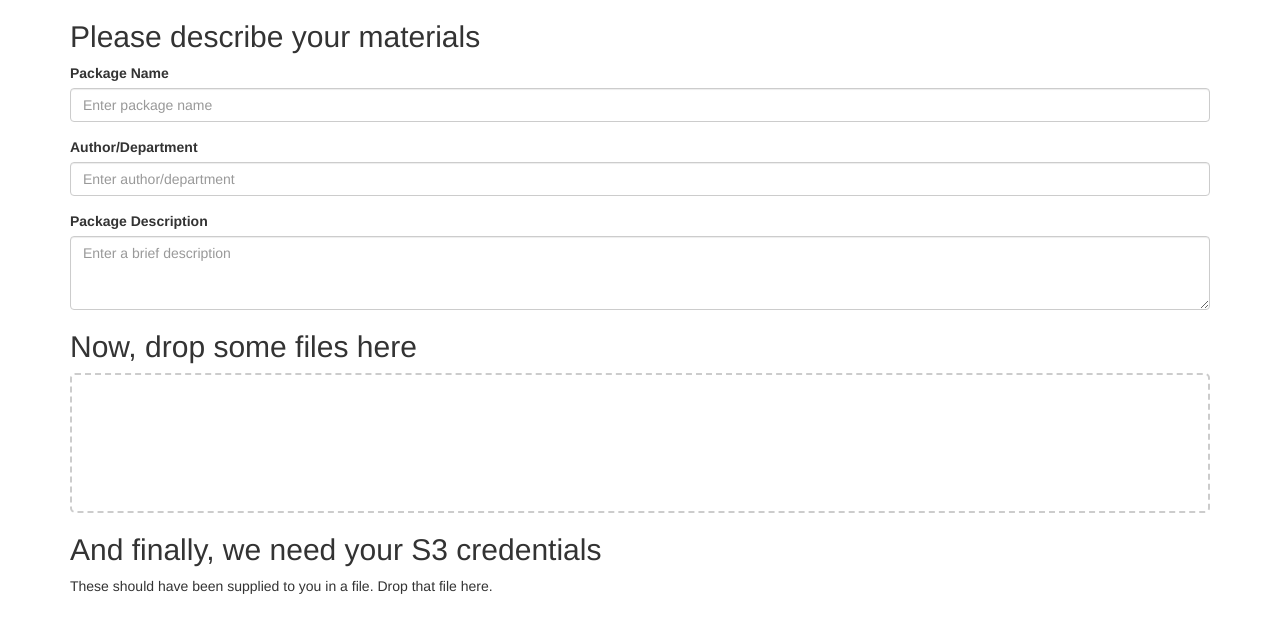
After one commit to aaronhelton/dhl-collector, a PHP site: page /package.php in a window 1280 px wide. The commit adds this page. Shown: the top 633 px of the page. Run offline with PHP 8.4, Linux system fonts and the light colour scheme; some libraries are stand-ins or nearby versions.

Commit message:
moved to PHP to make sessions

```diff
--- /dev/null
+++ b/package.php
@@ -0,0 +1,56 @@
+<!DOCTYPE html>
+<html lang="en">
+  <head>
+    <meta charset="utf-8">
+    <meta http-equiv="X-UA-Compatible" content="IE=edge">
+    <meta name="viewport" content="width=device-width, initial-scale=1.0">
+    <meta name="description" content="United Nations Libraries Material Collector">
+    <meta name="author" content="United Nations">
+    <title>DHL Material Collector</title>
+    <!-- Bootstrap -->
+    <link href="css/bootstrap.min.css" rel="stylesheet" media="screen">
+    <style>
+      .filedrop { border: 2px dashed #ccc; border-radius: 5px; min-height: 10em;}
+    </style>
+    <!-- HTML5 shim and Respond.js IE8 support of HTML5 elements and media queries -->
+    <!--[if lt IE 9]>
+      <script src="../../assets/js/html5shiv.js"></script>
+      <script src="../../assets/js/respond.min.js"></script>
+    <![endif]-->
+
+  <head>
+  <body>
+    <div class="container">
+      <form role="form">
+        <h2>Please describe your materials</h2>
+        <div class="form-group">
+          <label for="packageName">Package Name</label>
+          <input type="text" class="form-control" id="packageName" placeholder="Enter package name" required>
+        </div>
+        <div class="form-group">
+          <label for="packageAuthor">Author/Department</label>
+          <input type="text" class="form-control" id="packageAuthor" placeholder="Enter author/department" required>
+        </div>
+        <div class="form-group">
+          <label for="packageDescription">Package Description</label>
+          <textarea class="form-control" rows="3" id="packageDescription" placeholder="Enter a brief description"></textarea>
+        </div>
+        <h2>Now, drop some files here</h2>
+        <div class="form-group filedrop">
+
+        </div>
+        <h2>And finally, we need your S3 credentials</h2>
+        <p>These should have been supplied to you in a file.  Drop that file here.</p>
+      </form>
+    </div><!-- container -->
+
+    <!-- jQuery (necessary for Bootstrap's JavaScript plugins) -->
+    <script src="//code.jquery.com/jquery.js"></script>
+    <!-- Include all compiled plugins (below), or include individual files as needed -->
+    <script src="js/bootstrap.min.js"></script>
+    <!-- Amazon's Javascript SDK for Browsers -->
+    <script src="lib/dist/aws-sdk-2.0.0-rc9.min.js"></script>
+    <!-- JQuery File Drop by Daniel O'Callahan: https://github.com/danielocallaghan/jquery-s3-filedrop -->
+    <script src="lib/jquery.filedrop.js"></script>
+  </body>
+</html>
```
Also changed, not shown: index.php (renamed from index.html, +19 -3 lines).
